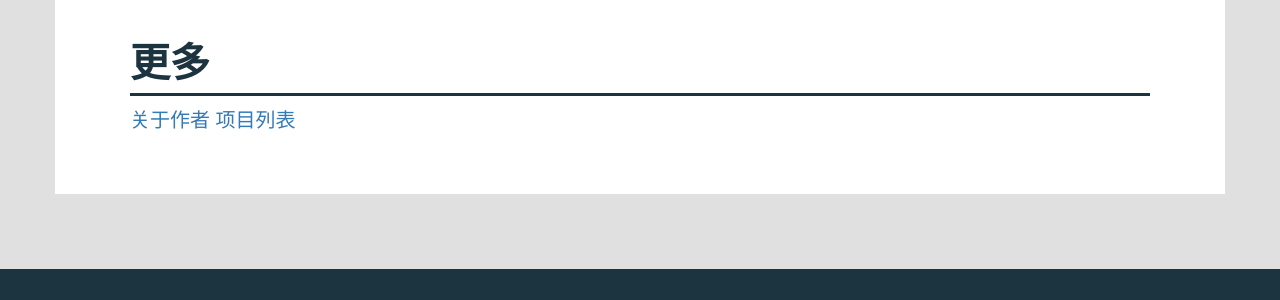
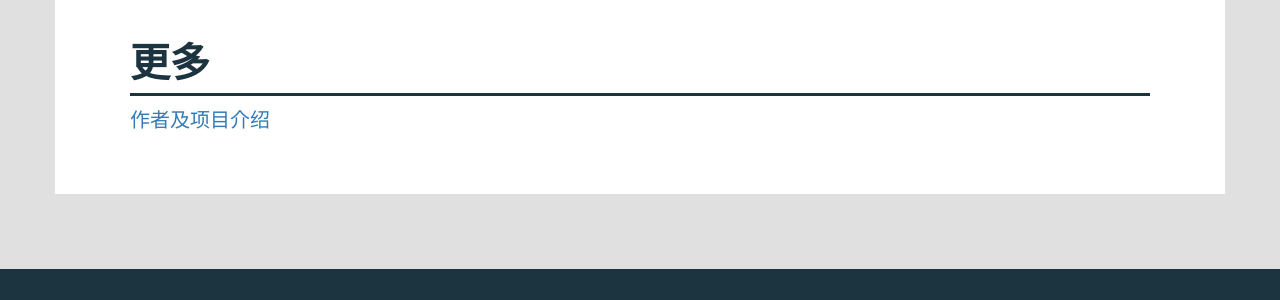
Before and after one commit to xianba/xianba.github.com, a Jekyll site: the page built from about/index.html, in a window 1280 px wide. Shown: the part 1190-1490 px from the top of the page. Built offline with Jekyll 4.4.1, drawn with Linux system fonts in a browser that asks for light colours.

Commit message:
Update index.html

```diff
--- a/about/index.html
+++ b/about/index.html
@@ -40,7 +40,6 @@ layout: default
 
     <section id="action">
         <h2>更多</h2>
-        <a href="{{ '/resume' | relative_url }}">关于作者</a>
-        <a href="{{ '/resume' | relative_url }}">项目列表</a>
+        <a href="{{ '/resume' | relative_url }}">作者及项目介绍</a>
     </section>
 </div>
```
